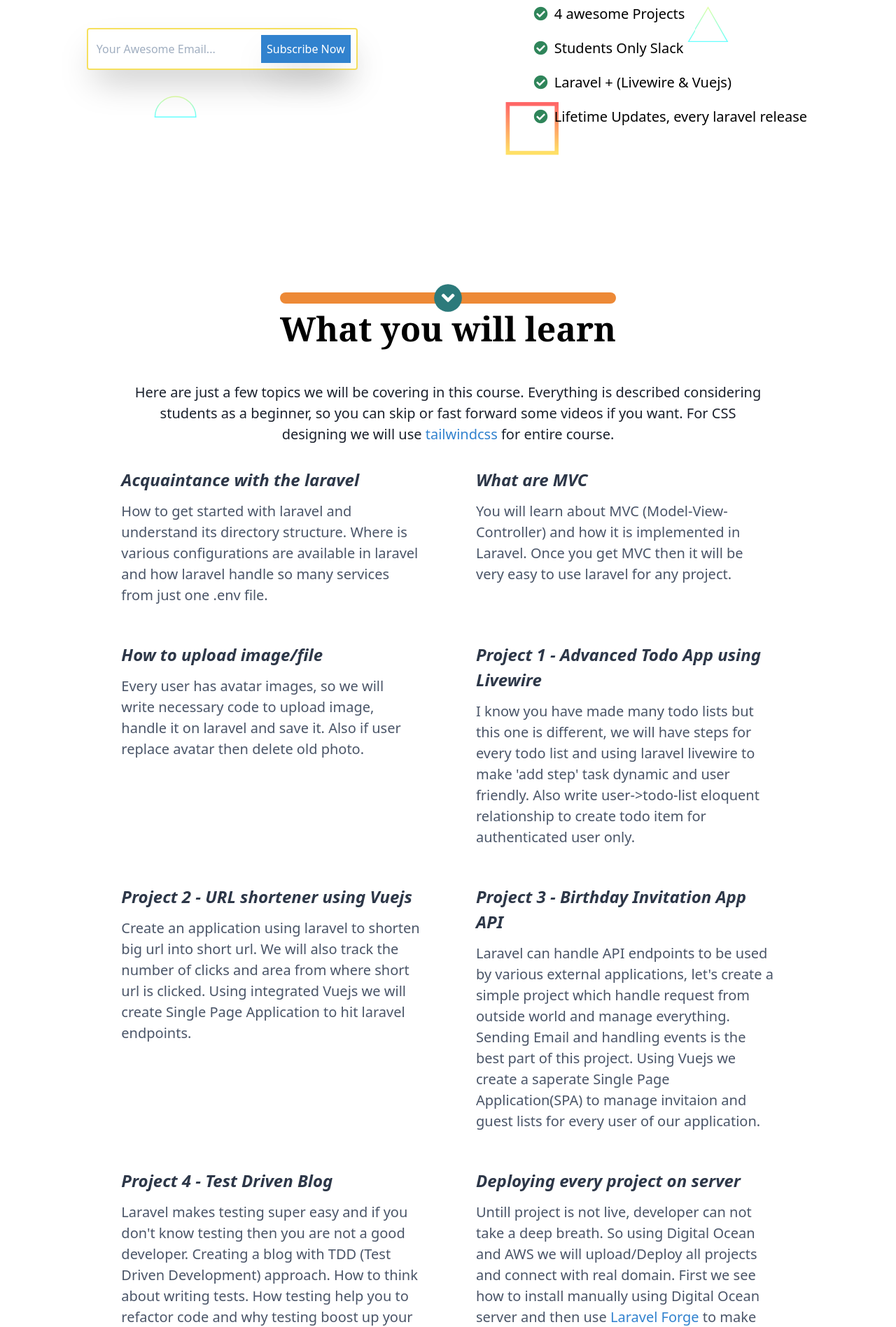
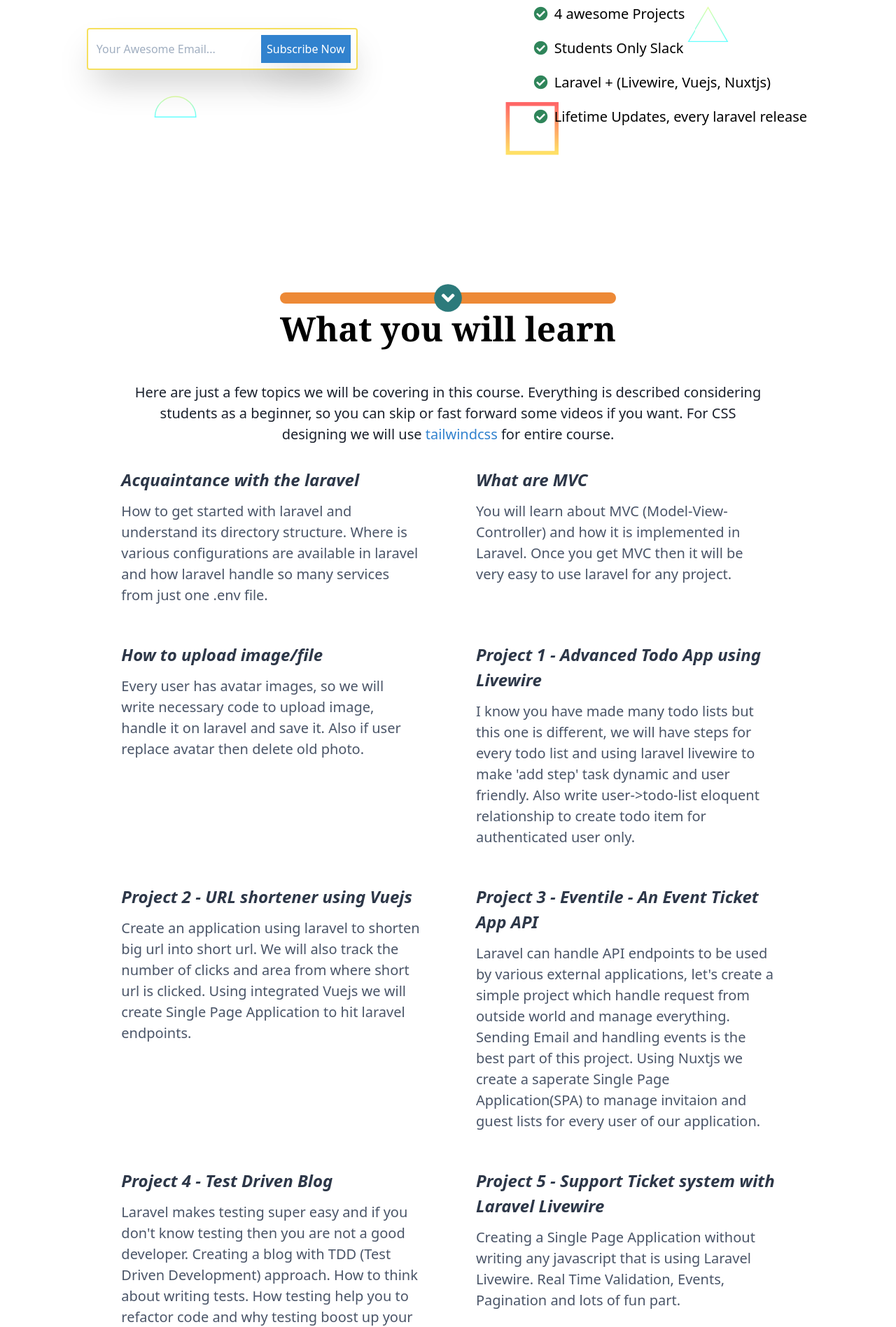
Before and after one commit to sarthaksavvy/in-depth-laravel, a Svelte app: page / in a window 1280 px wide. Shown: the part 346-2243 px from the top of the page at 70% size. Built offline with nearby package versions, Linux system fonts and the light colour scheme.

Commit message:
livewire added

```diff
--- a/src/App.svelte
+++ b/src/App.svelte
@@ -1,7 +1,7 @@
 <script>
   import Tailwindcss from "./Tailwindcss.svelte";
-  import Home from './Pages/Home.svelte';
-  import ThankYou from './Pages/ThankYou.svelte';
+  import Home from "./Pages/Home.svelte";
+  import ThankYou from "./Pages/ThankYou.svelte";
   import Notify from "./Notify/NotifyComponent.svelte";
   import { Router, Link, Route } from "svelte-routing";
 
@@ -14,8 +14,12 @@
 
 <main>
   <Notify />
-  <Router url="{url}">
-    <Route path="/"><Home /></Route>
-    <Route path="/thank-you"><ThankYou /></Route>
+  <Router {url}>
+    <Route path="/">
+      <Home />
+    </Route>
+    <Route path="/thank-you">
+      <ThankYou />
+    </Route>
   </Router>
 </main>
--- a/src/Components/Banner.svelte
+++ b/src/Components/Banner.svelte
@@ -144,7 +144,7 @@
         </li>
         <li class="py-1 text-left typewriter">
           <i class="fas fa-check-circle text-green-700 px-1 py-2" />
-          Laravel + (Livewire & Vuejs)
+          Laravel + (Livewire, Vuejs, Nuxtjs)
         </li>
         <li class="py-1 text-left typewriter">
           <i class="fas fa-check-circle text-green-700 px-1 py-2" />
--- a/src/Components/WhatYouWillLearn.svelte
+++ b/src/Components/WhatYouWillLearn.svelte
@@ -26,14 +26,19 @@
         "Create an application using laravel to shorten big url into short url. We will also track the number of clicks and area from where short url is clicked. Using integrated Vuejs we will create Single Page Application to hit laravel endpoints."
     },
     {
-      title: "Project 3 - Birthday Invitation App API",
+      title: "Project 3 - Eventile - An Event Ticket App API",
       details:
-        "Laravel can handle API endpoints to be used by various external applications, let's create a simple project which handle request from outside world and manage everything. Sending Email and handling events is the best part of this project. Using Vuejs we create a saperate Single Page Application(SPA) to manage invitaion and guest lists for every user of our application."
+        "Laravel can handle API endpoints to be used by various external applications, let's create a simple project which handle request from outside world and manage everything. Sending Email and handling events is the best part of this project. Using Nuxtjs we create a saperate Single Page Application(SPA) to manage invitaion and guest lists for every user of our application."
     },
     {
       title: "Project 4 - Test Driven Blog",
       details:
         "Laravel makes testing super easy and if you don't know testing then you are not a good developer. Creating a blog with TDD (Test Driven Development) approach. How to think about writing tests. How testing help you to refactor code and why testing boost up your confidence."
+    },
+    {
+      title: "Project 5 - Support Ticket system with Laravel Livewire",
+      details:
+        "Creating a Single Page Application without writing any javascript that is using Laravel Livewire. Real Time Validation, Events, Pagination and lots of fun part."
     },
     {
       title: "Deploying every project on server",
@@ -74,7 +79,9 @@
   <div class="flex flex-wrap lg:w-10/12 justify-around">
     {#each items as item}
       <div class="py-5 lg:w-1/2 lg:px-10">
-        <p class="italic text-gray-800 font-semibold text-2xl py-3">{item.title}</p>
+        <p class="italic text-gray-800 font-semibold text-2xl py-3">
+          {item.title}
+        </p>
         <p class="text-xl text-gray-700">
           {@html item.details}
         </p>
--- a/src/Notify/NotifyComponent.svelte
+++ b/src/Notify/NotifyComponent.svelte
@@ -1,42 +1,33 @@
 <script>
-	import {message,type,visibleFor,pos, anim} from './store.js'
-	import { fade, fly } from 'svelte/transition';
+  import { message, type, visibleFor, pos, anim } from "./store.js";
+  import { fade, fly } from "svelte/transition";
 
-	let msg, className, position, flyIn
+  let msg, className, position, flyIn;
 
-	message.subscribe(value => msg = value);
-	type.subscribe(value => className = value ? value:'normal');
-	pos.subscribe(value => position = value);
-	anim.subscribe(value => flyIn = value);
+  message.subscribe(value => (msg = value));
+  type.subscribe(value => (className = value ? value : "normal"));
+  pos.subscribe(value => (position = value));
+  anim.subscribe(value => (flyIn = value));
 </script>
 
-<div class="box {position}">
-	{#if msg !== null}
-		<p class="content {className}" in:fly="{flyIn}" out:fade>
-			{msg}
-		</p>
-	{/if}
-</div>
-
-
 <style>
-.content{
+  .content {
     padding: 0.75rem;
     margin: 0.75rem;
     border-radius: 0.25rem;
     box-shadow: 0 1px 3px 0 rgba(0, 0, 0, 0.1), 0 1px 2px 0 rgba(0, 0, 0, 0.06);
     max-width: 32rem;
   }
-.success{
+  .success {
     background-color: #38a169;
   }
-.error{
+  .error {
     background-color: #e53e3e;
   }
-.warning{
+  .warning {
     background-color: #d69e2e;
   }
-.info{
+  .info {
     background-color: #718096;
   }
   .normal {
@@ -52,18 +43,24 @@
   .top {
     top: 0;
   }
-.bottom{
+  .bottom {
     bottom: 0;
   }
-.center{
+  .center {
     right: 0;
     left: 0;
     justify-content: center;
   }
-.left{
+  .left {
     left: 0;
   }
   .right {
     right: 0;
   }
 </style>
+
+<div class="box {position}">
+  {#if msg !== null}
+    <p class="content {className}" in:fly={flyIn} out:fade>{msg}</p>
+  {/if}
+</div>
```
Also changed, not shown: src/Components/Subscription.svelte (+10 -10 lines). Lines whose indentation alone changed are shown as unchanged.
